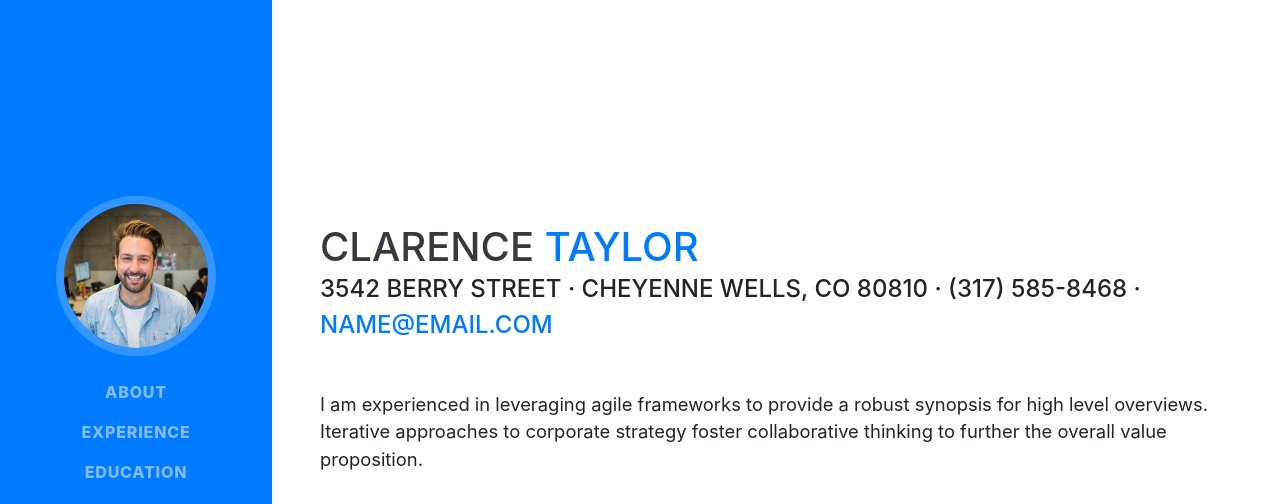
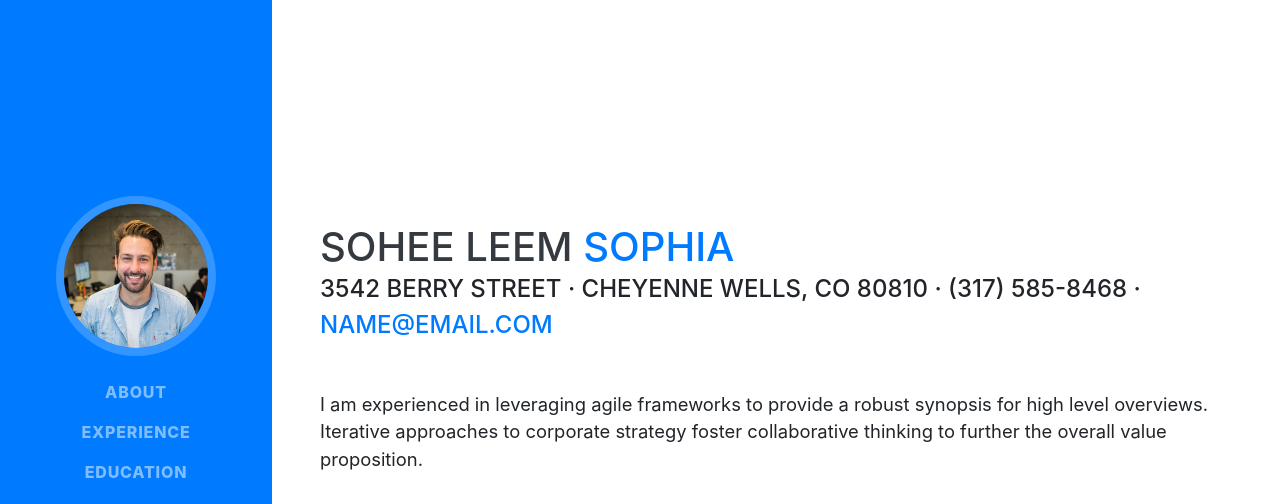
Before and after one commit to sophia923/sophia923.github.io, a website with bundled scripts: page index.html in a window 1280 px wide. Shown: the top 504 px of the page. Built offline with nearby package versions, Linux system fonts and the light colour scheme; a web font is replaced by a local one.

Commit message:
second commit

```diff
--- a/index.html
+++ b/index.html
@@ -27,7 +27,7 @@
 
   <nav class="navbar navbar-expand-lg navbar-dark bg-primary fixed-top" id="sideNav">
     <a class="navbar-brand js-scroll-trigger" href="#page-top">
-      <span class="d-block d-lg-none">Clarence Taylor</span>
+      <span class="d-block d-lg-none">Sohee Leem</span>
       <span class="d-none d-lg-block">
         <img class="img-fluid img-profile rounded-circle mx-auto mb-2" src="img/profile.jpg" alt="">
       </span>
@@ -63,8 +63,8 @@
 
     <section class="resume-section p-3 p-lg-5 d-flex align-items-center" id="about">
       <div class="w-100">
-        <h1 class="mb-0">Clarence
-          <span class="text-primary">Taylor</span>
+        <h1 class="mb-0">Sohee Leem
+          <span class="text-primary">Sophia</span>
         </h1>
         <div class="subheading mb-5">3542 Berry Street · Cheyenne Wells, CO 80810 · (317) 585-8468 ·
           <a href="mailto:name@email.com">name@email.com</a>
```
